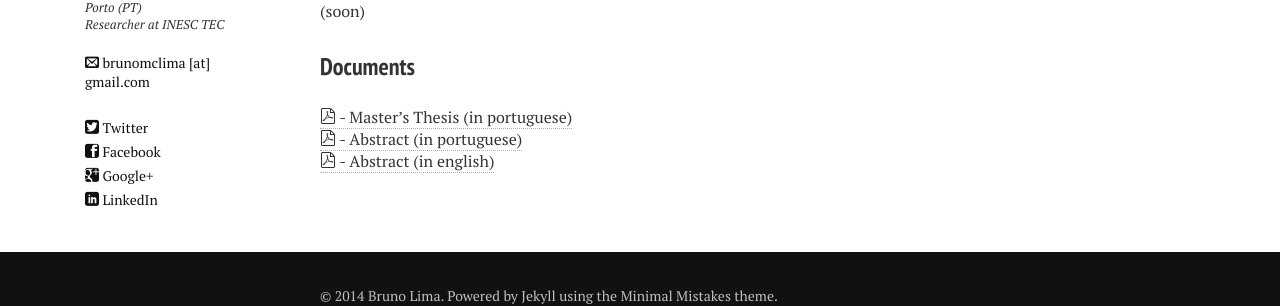
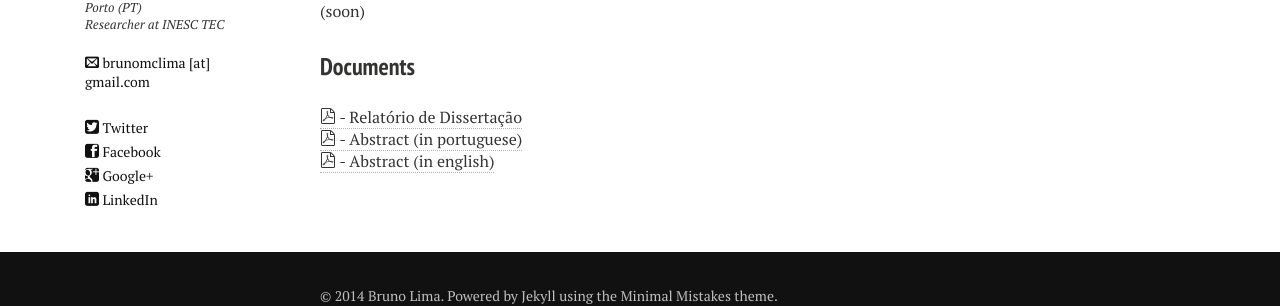
Before and after one commit to Bruno-Lima/Bruno-Lima.github.io, a Jekyll site: the page built from thesis.md, in a window 1280 px wide. Shown: the part 388-694 px from the top of the page. Built offline with Jekyll 4.4.1, drawn with Linux system fonts in a browser that asks for light colours; nearby versions of some CDN libraries.

Commit message:
fix bugs

```diff
--- a/thesis.md
+++ b/thesis.md
@@ -16,6 +16,6 @@ image:
 (soon)
 
 ###  Documents
-<a href="../thesis/MIEIC_BRUNO_LIMA.pdf"><i class="icon-pdf"></i> - Master's Thesis (in portuguese) </a> <br/>
+<a href="../thesis/MIEIC_BRUNO_LIMA.pdf"><i class="icon-pdf"></i> - Relatório de Dissertação </a> <br/>
 <a href="../thesis/resume_p.pdf"><i class="icon-pdf"></i> - Abstract (in portuguese) </a> <br/>
 <a href="../thesis/resume_e.pdf"><i class="icon-pdf"></i> - Abstract (in english) </a> <br/>
```
